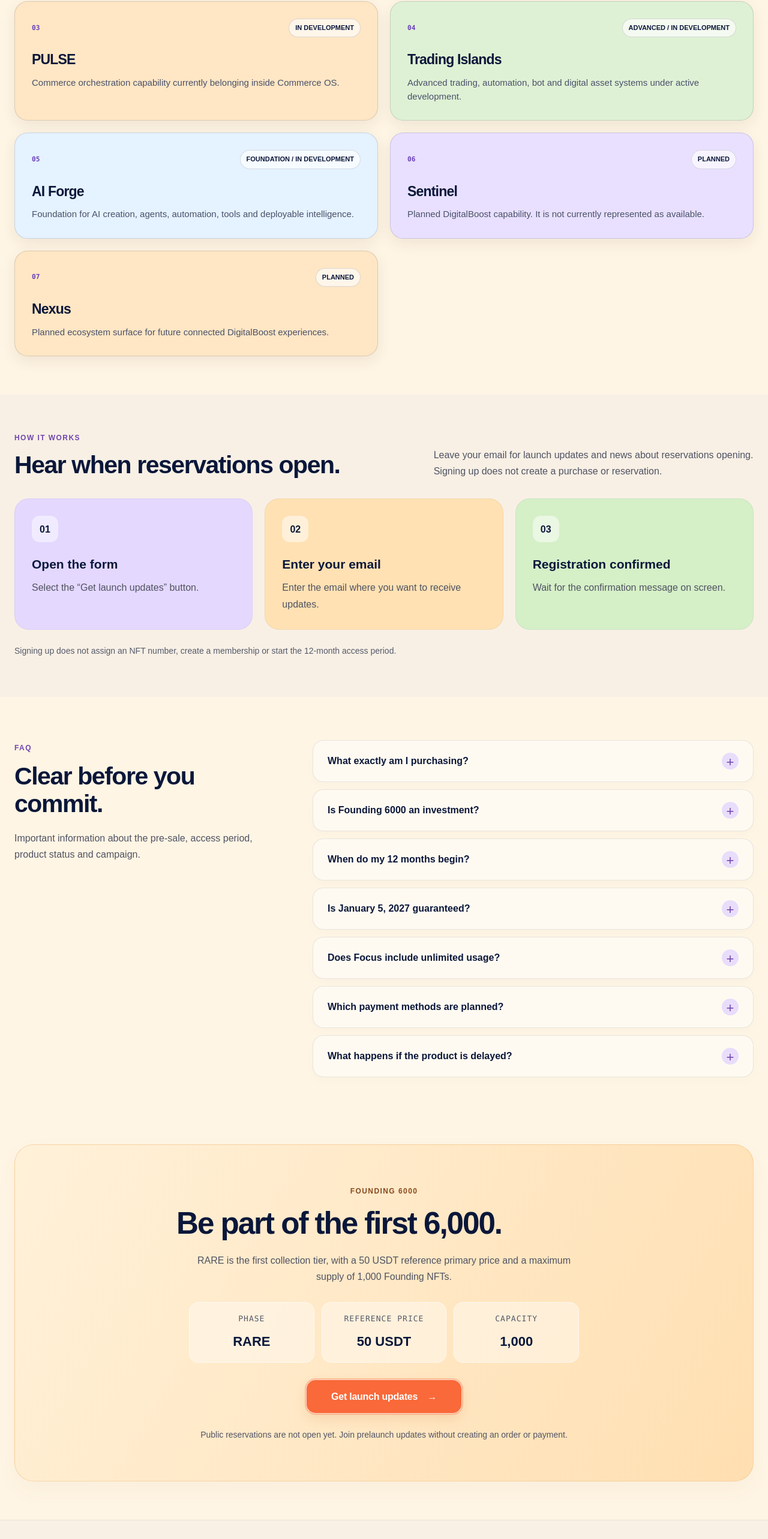
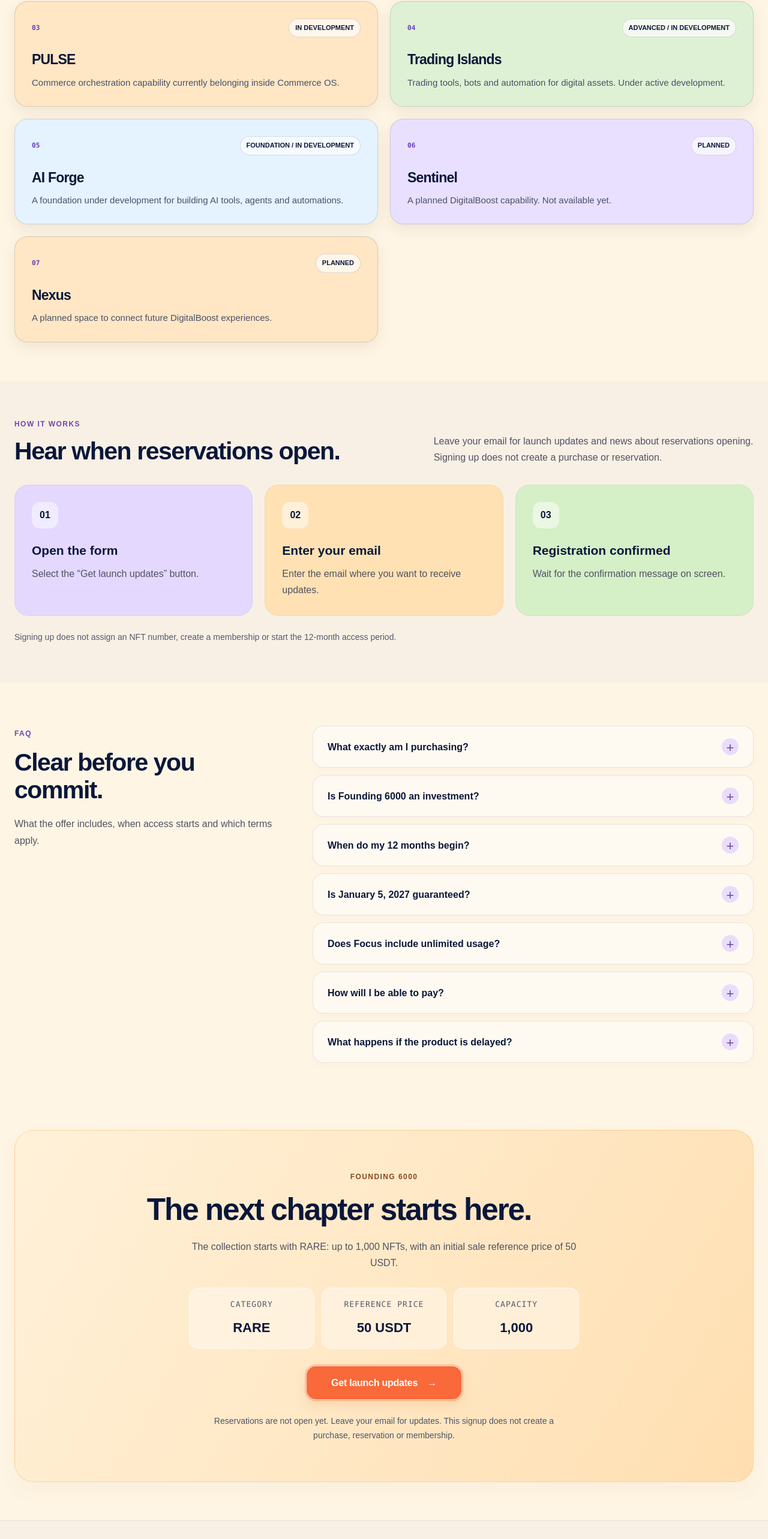
Before and after one commit to Saladix1414/Founding-6000, a React (Vite) app: page / in a window 1280 px wide. Shown: the part 5956-8522 px from the top of the page at 60% size. Built offline with nearby package versions, Linux system fonts and the light colour scheme; no server answers.

Commit message:
copy(landing): clarify product FAQ and prelaunch closing

```diff
--- a/src/App.tsx
+++ b/src/App.tsx
@@ -998,8 +998,8 @@
 
                 <p>
                   {language === "es"
-                    ? "Sistemas avanzados de trading, automatización, bots y activos digitales en desarrollo activo."
-                    : "Advanced trading, automation, bot and digital asset systems under active development."}
+                    ? "Herramientas de trading, bots y automatización para activos digitales. En desarrollo activo."
+                    : "Trading tools, bots and automation for digital assets. Under active development."}
                 </p>
               </article>
 
@@ -1017,8 +1017,8 @@
 
                 <p>
                   {language === "es"
-                    ? "Base para creación de IA, agentes, automatización, herramientas e inteligencia desplegable."
-                    : "Foundation for AI creation, agents, automation, tools and deployable intelligence."}
+                    ? "Una base en desarrollo para crear herramientas de IA, agentes y automatizaciones."
+                    : "A foundation under development for building AI tools, agents and automations."}
                 </p>
               </article>
 
@@ -1036,8 +1036,8 @@
 
                 <p>
                   {language === "es"
-                    ? "Capacidad planificada de DigitalBoost. Actualmente no se presenta como disponible."
-                    : "Planned DigitalBoost capability. It is not currently represented as available."}
+                    ? "Una capacidad planificada de DigitalBoost. Todavía no está disponible."
+                    : "A planned DigitalBoost capability. Not available yet."}
                 </p>
               </article>
 
@@ -1051,8 +1051,8 @@
 
                 <p>
                   {language === "es"
-                    ? "Superficie de ecosistema planificada para futuras experiencias conectadas de DigitalBoost."
-                    : "Planned ecosystem surface for future connected DigitalBoost experiences."}
+                    ? "Un espacio planificado para conectar futuras experiencias de DigitalBoost."
+                    : "A planned space to connect future DigitalBoost experiences."}
                 </p>
               </article>
             </div>
@@ -1082,8 +1082,8 @@
 
               <p className="db-copy">
                 {language === "es"
-                  ? "Información importante sobre la preventa, el período de acceso, el estado del producto y la campaña."
-                  : "Important information about the pre-sale, access period, product status and campaign."}
+                  ? "Qué incluye la propuesta, cuándo empieza el acceso y cuáles son las condiciones."
+                  : "What the offer includes, when access starts and which terms apply."}
               </p>
             </div>
 
@@ -1097,8 +1097,8 @@
 
                 <p>
                   {language === "es"
-                    ? "Una preorden / reserva de producto OriginX Foundation · Founding 6000 destinada a brindar 12 meses de Focus Founding Access después de la activación de la cuenta, sujeta a los términos finales publicados y a límites técnicos."
-                    : "A OriginX Foundation · Founding 6000 product pre-order / reservation intended to provide 12 months of Focus Founding Access after account activation, subject to the final published terms and technical limits."}
+                    ? "Una preorden o reserva de Founding 6000, diseñada para incluir 12 meses de Focus Founding Access desde la activación válida de la cuenta. Está sujeta a los términos finales publicados y a límites técnicos. Registrarte para recibir novedades no equivale a comprar."
+                    : "A Founding 6000 product pre-order or reservation, designed to include 12 months of Focus Founding Access from valid account activation. Final published terms and technical limits apply. Signing up for updates is not a purchase."}
                 </p>
               </details>
 
@@ -1125,8 +1125,8 @@
 
                 <p>
                   {language === "es"
-                    ? "El período de 12 meses de Founding Access comienza cuando se activa tu cuenta Founding Access, no automáticamente en la fecha de compra."
-                    : "The 12-month Founding Access period begins when your Founding Access account is activated, not automatically on purchase date."}
+                    ? "Con la activación válida de tu cuenta Founding Access. Comprar o registrarte para recibir novedades no inicia los 12 meses."
+                    : "Upon valid activation of your Founding Access account. Purchasing or signing up for updates does not start the 12 months."}
                 </p>
               </details>
 
@@ -1139,8 +1139,8 @@
 
                 <p>
                   {language === "es"
-                    ? "No. El 5 de enero de 2027 es la fecha objetivo actual de lanzamiento. No se presenta como una fecha de entrega garantizada."
-                    : "No. January 5, 2027 is the current target launch date. It is explicitly not presented as a guaranteed delivery date."}
+                    ? "No. El 5 de enero de 2027 es una fecha objetivo de lanzamiento, sujeta a cambios. No es una fecha de entrega garantizada."
+                    : "No. January 5, 2027 is a target launch date, subject to change. It is not a guaranteed delivery date."}
                 </p>
               </details>
 
@@ -1161,14 +1161,24 @@
               <details>
                 <summary>
                   {language === "es"
-                    ? "¿Qué métodos de pago están planificados?"
-                    : "Which payment methods are planned?"}
+                    ? "¿Cómo voy a poder pagar?"
+                    : "How will I be able to pay?"}
                 </summary>
 
                 <p>
-                  {language === "es"
-  ? "El plan actual contempla pagos en ARS mediante Mercado Pago, Naranja X únicamente si se verifica una integración oficial adecuada, y USDT en una red blockchain seleccionada explícitamente. Los pagos reales todavía no están habilitados."
-  : "The current plan includes ARS payment through Mercado Pago, Naranja X only if an official suitable integration is verified, and USDT on one explicitly selected blockchain network. Real payments are not enabled yet."}
+                  {publicCheckoutEnabled
+                    ? language === "es"
+                      ? "El formulario de compra permite elegir USDT en Ethereum Mainnet. Revisá allí la red, el importe y la dirección de destino antes de transferir. Los métodos en pesos todavía no están habilitados."
+                      : "Checkout offers USDT on Ethereum Mainnet. Review the network, amount and destination address there before transferring. Peso payment methods are not enabled yet."
+                    : language === "es"
+                      ? "Las reservas y los pagos todavía no están habilitados en esta página. Podés dejar tu email para recibir novedades de la apertura."
+                      : "Reservations and payments are not yet enabled on this page. You can leave your email for updates about opening."}
+                </p>
+
+                <p>
+                  {language === "es"
+                    ? "El plan contempla Mercado Pago para pagos en pesos argentinos. Naranja X depende de que se verifique una integración oficial adecuada. No hay una fecha de disponibilidad confirmada para estos métodos."
+                    : "The plan includes Mercado Pago for Argentine peso payments. Naranja X depends on verification of a suitable official integration. Availability dates for these methods are not confirmed."}
                 </p>
               </details>
 
@@ -1203,21 +1213,25 @@
                 </div>
 
                 <h2>
-                  {language === "es"
-                    ? "Formá parte de los primeros 6.000."
-                    : "Be part of the first 6,000."}
+                  {publicCheckoutEnabled
+                    ? language === "es"
+                      ? "Sé parte del próximo capítulo."
+                      : "Be part of the next chapter."
+                    : language === "es"
+                      ? "El próximo capítulo empieza acá."
+                      : "The next chapter starts here."}
                 </h2>
 
                 <p>
                   {language === "es"
-                    ? "RARE es el primer tier de la colección, con un precio primario de referencia de 50 USDT y una capacidad máxima de 1.000 NFTs Founding."
-                    : "RARE is the first collection tier, with a 50 USDT reference primary price and a maximum supply of 1,000 Founding NFTs."}
+                    ? "La colección comienza con RARE: hasta 1.000 NFTs, con un precio de referencia de venta inicial de 50 USDT."
+                    : "The collection starts with RARE: up to 1,000 NFTs, with an initial sale reference price of 50 USDT."}
                 </p>
 
                 <div className="purchase-panel__meta">
                   <div>
                     <span>
-                      {language === "es" ? "Fase" : "Phase"}
+                      {language === "es" ? "Categoría" : "Category"}
                     </span>
                     <strong>RARE</strong>
                   </div>
@@ -1237,7 +1251,7 @@
                         ? "Capacidad"
                         : "Capacity"}
                     </span>
-                    <strong>1,000</strong>
+                    <strong>{(1000).toLocaleString(language === "es" ? "es-AR" : "en-US")}</strong>
                   </div>
                 </div>
 
@@ -1262,8 +1276,8 @@
                     : (
                       <>
                         {language === "es"
-                          ? "Las reservas públicas todavía no están abiertas. Unite a las novedades del prelanzamiento sin crear una orden ni un pago."
-                          : "Public reservations are not open yet. Join prelaunch updates without creating an order or payment."}
+                          ? "Las reservas todavía no están abiertas. Dejá tu email para recibir novedades. Este registro no crea una compra, una reserva ni una membresía."
+                          : "Reservations are not open yet. Leave your email for updates. This signup does not create a purchase, reservation or membership."}
                       </>
                     )}
                 </span>
```
